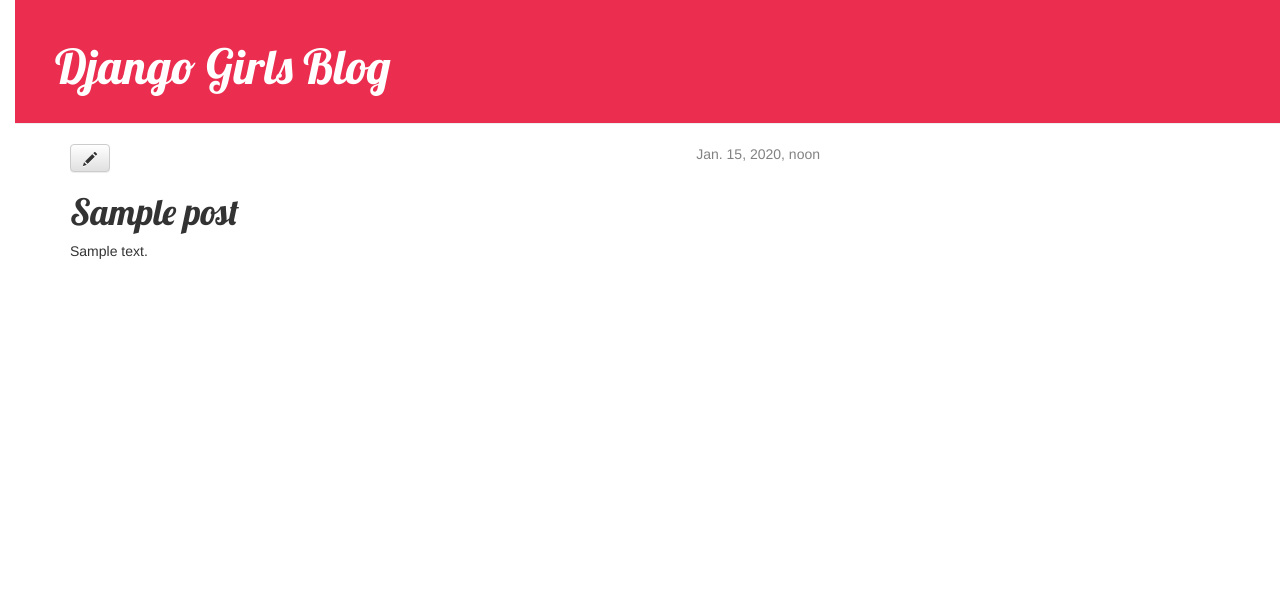
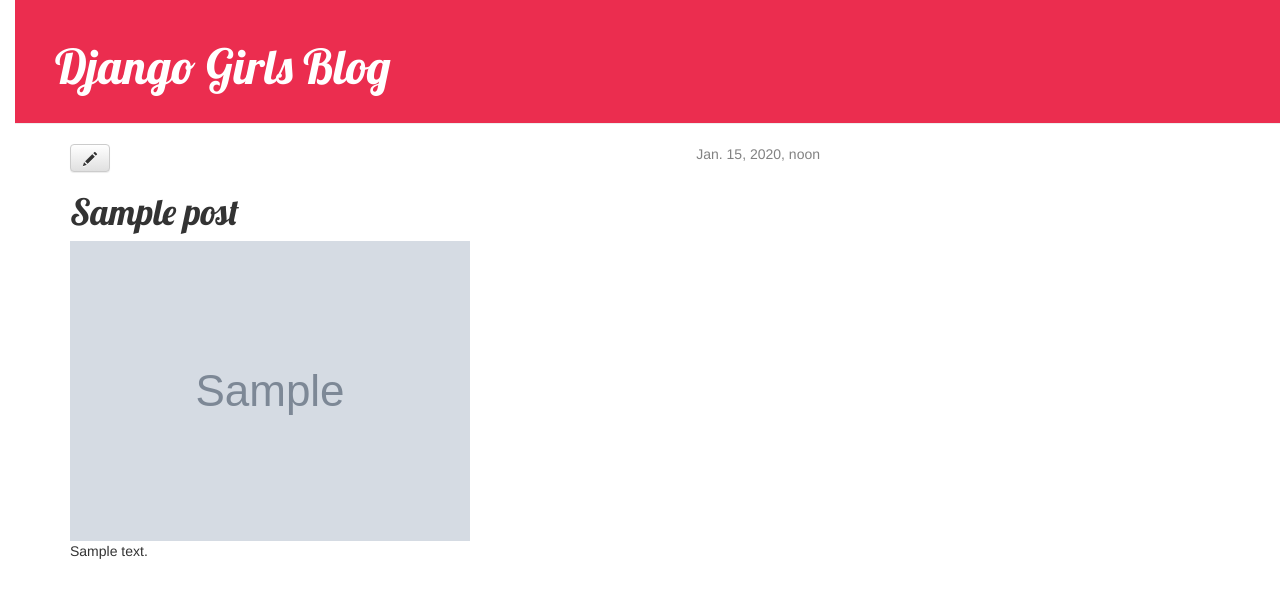
Before and after one commit to Cocokringle/my-first-blog, a Django app: page /post/1/ in a window 1280 px wide. Shown: the top 598 px of the page. Run offline with Django 3.2, Linux system fonts and the light colour scheme; tables that the repository leaves empty hold one stand-in row (values such as "Sample post"); grey boxes marked "Sample" are stand-in pictures; some libraries are stand-ins or nearby versions.

Commit message:
added images in templates

```diff
--- a/mysite/blog/templates/blog/post_detail.html
+++ b/mysite/blog/templates/blog/post_detail.html
@@ -9,6 +9,9 @@
         {% endif %}
         <a class="btn btn-default" href="{% url 'post_edit' pk=post.pk %}"><span class="glyphicon glyphicon-pencil"></span></a>
         <h1>{{ post.title }}</h1>
+        <div class="img-responsive">
+            <img src="{{ post.image.url }}" alt="">
+        </div>
         <p>{{ post.text|linebreaksbr }}</p>
     </div>
 {% endblock %}
--- a/mysite/blog/templates/blog/post_list.html
+++ b/mysite/blog/templates/blog/post_list.html
@@ -8,6 +8,9 @@
             </div>
                 <h1><a href="{% url 'post_detail' pk=post.pk %}">{{ post.title }}</a></h1>
             <p>{{ post.text|linebreaksbr }}</p>
+            <div class="img-responsive">
+            	<img src="{{ post.image.url }}" alt="">
+            </div>
         </div>
     {% endfor %}
 {% endblock content %}
```
